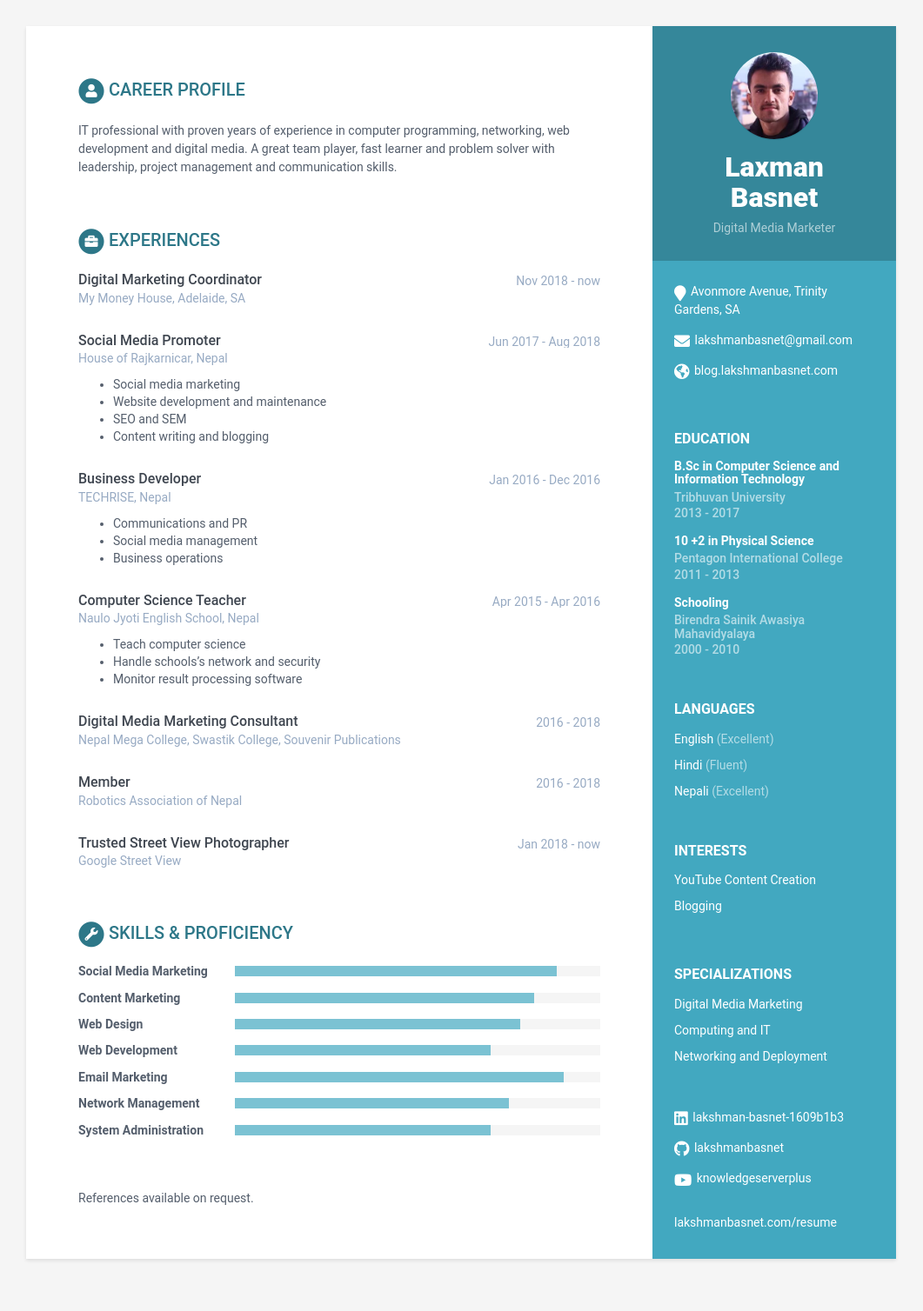
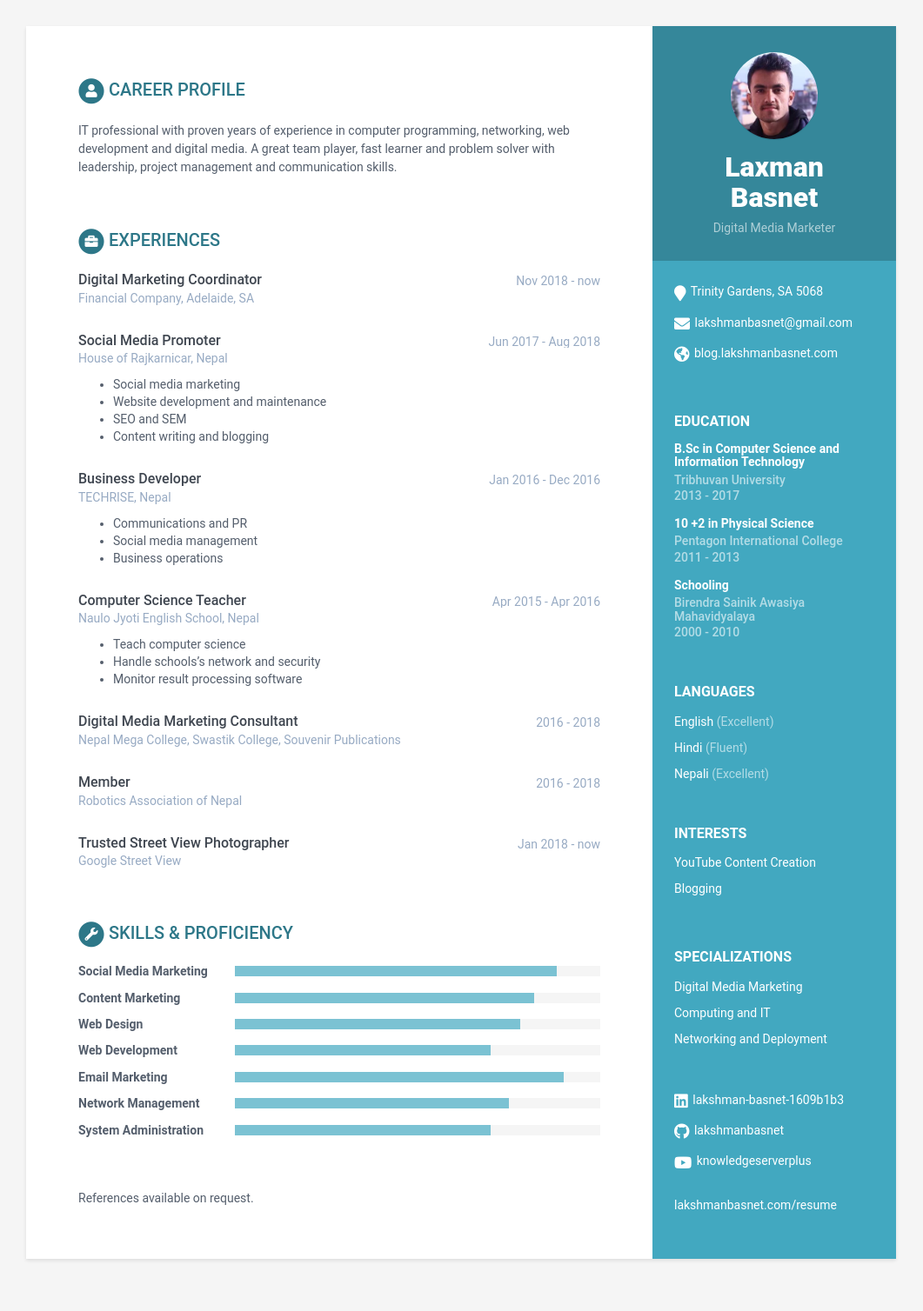
Before and after one commit to lakshmanbasnet/lakshmanbasnet.com, a Jekyll site: the page built from resume.html, in a window 1280 px wide. Shown: the whole page at 87% size, without its empty margins (110-1171 px from the left). Built offline with Jekyll 4.4.1, drawn with Linux system fonts in a browser that asks for light colours.

Commit message:
Update data.yml

```diff
--- a/_data/data.yml
+++ b/_data/data.yml
@@ -12,7 +12,7 @@ sidebar:
     avatar: profile.jpg #place a 100x100 picture inside /assets/images/ folder and provide the name of the file below
 
     # Sidebar links
-    address: Avonmore Avenue, Trinity Gardens, SA
+    address: Trinity Gardens, SA 5068
     email: lakshmanbasnet@gmail.com
     phone:
     website: blog.lakshmanbasnet.com #do not add http://
@@ -71,7 +71,7 @@ education:
 experiences:
     - role: Digital Marketing Coordinator
       time: Nov 2018 - now
-      company: My Money House, Adelaide, SA
+      company: Financial Company, Adelaide, SA
       details: |
 
     - role: Social Media Promoter
```
